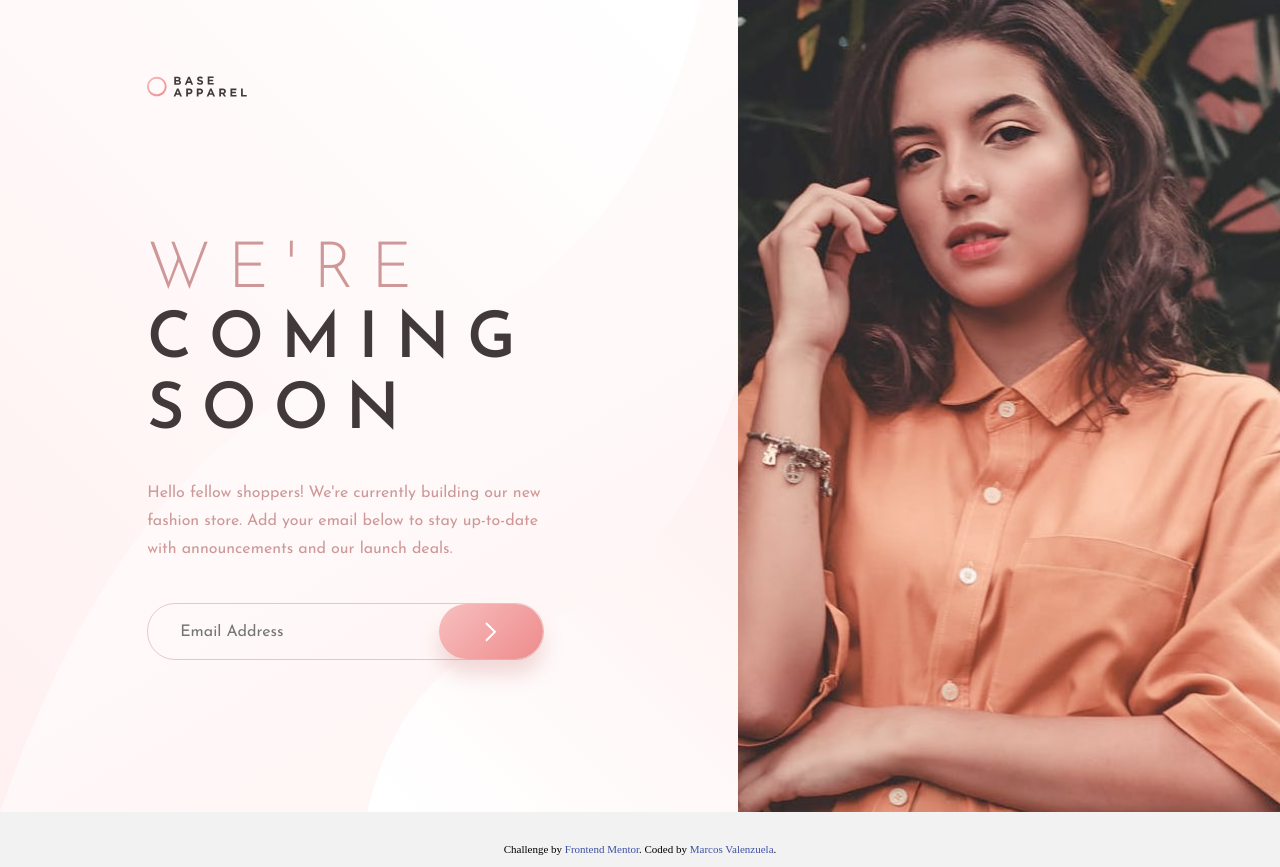
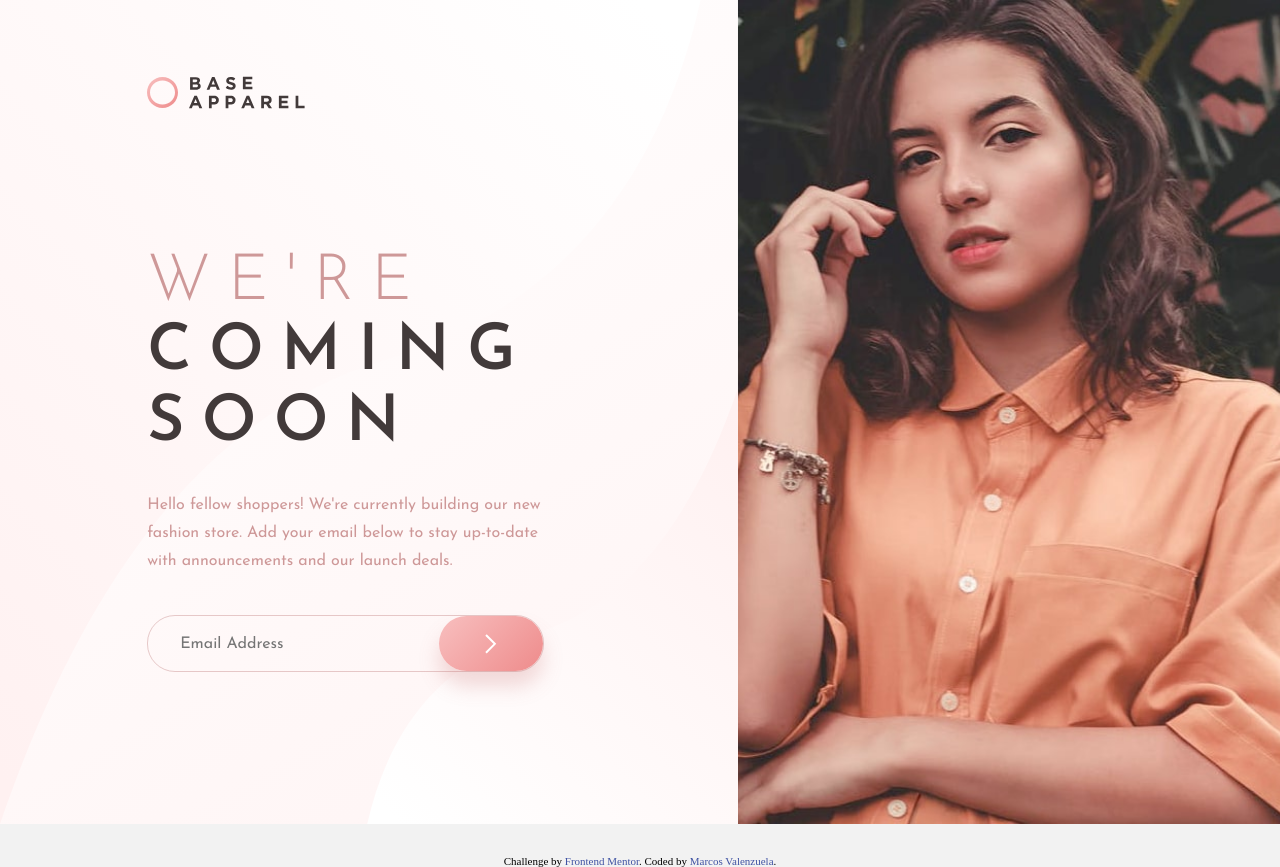
Before and after one commit to Dantalian5/base-apparel-coming-soon-master, a website built with Parcel: page src/index.html in a window 1280 px wide. Built offline with nearby package versions, Linux system fonts and the light colour scheme.

Commit message:
fix logo

```diff
--- a/src/assets/style/_layout.scss
+++ b/src/assets/style/_layout.scss
@@ -47,6 +47,7 @@
 			inset: 0 0 0 calc(54.5% + 2.5rem);
 			margin: 0;
 		}
+
 		&__logo,
 		&__body {
 			max-width: 54%;
@@ -54,6 +55,9 @@
 		}
 		&__logo {
 			margin-block: 3rem 8.5rem;
+			& > .image {
+				width: 9.875rem;
+			}
 		}
 		&__body {
 			margin-bottom: 5.75rem;
```
Also changed, not shown: 1 other file.
